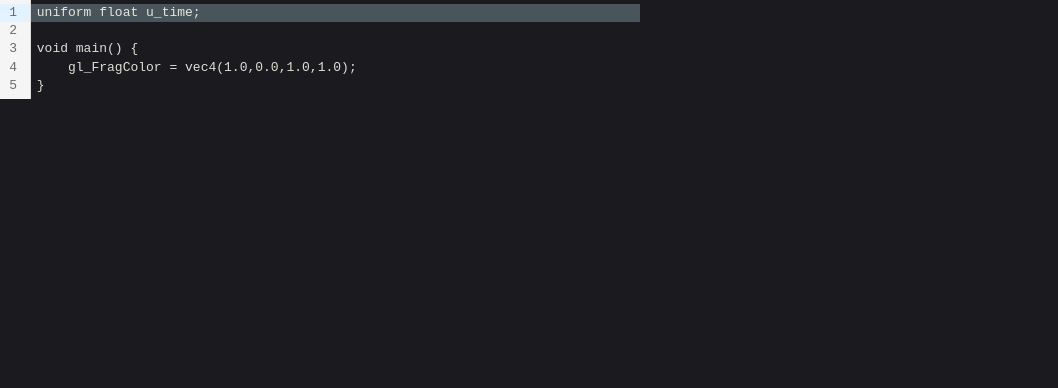
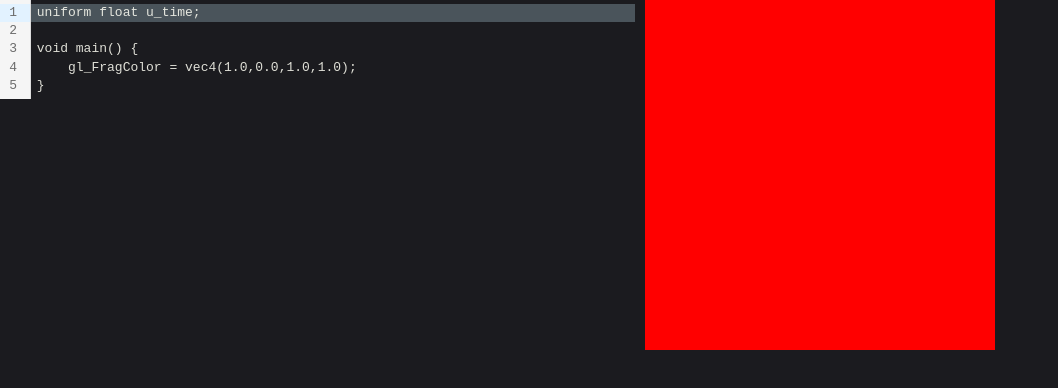
Before and after one commit to 5iveself/orange, a website built with Vite: page orange-app/src/renderer/index.html in a window 1280 px wide. Shown: the whole page, without its empty margins (0-1058 px from the left). Built offline with nearby package versions, Linux system fonts and the light colour scheme.

Commit message:
example code for red square

```diff
--- a/orange-app/src/renderer/assets/main.css
+++ b/orange-app/src/renderer/assets/main.css
@@ -10,6 +10,7 @@ body {
   height: 100%;
   display: flex;
   flex-direction: row;
+  gap: 10px;
 }
 
 #editor {
@@ -23,3 +24,8 @@ body {
   height: 100%;
   flex: 1 1 50%;
 }
+
+#shader-canvas {
+  width: 350px;
+  height: 350px;
+}
--- a/orange-app/src/renderer/src/shader.js
+++ b/orange-app/src/renderer/src/shader.js
@@ -0,0 +1,41 @@
+import * as THREE from 'three';
+
+const canvas = document.getElementById('shader-canvas');
+const renderer = new THREE.WebGLRenderer({ canvas: canvas, antialias: true });
+
+const camera = new THREE.OrthographicCamera(
+  -1, // left
+  1, // right
+  1, // top
+  -1, // bottom
+  -1, // near,
+  1, // far
+);
+
+const scene = new THREE.Scene();
+const plane = new THREE.PlaneGeometry(2, 2);
+const material = new THREE.MeshBasicMaterial({
+  color: 'red',
+});
+scene.add(new THREE.Mesh(plane, material));
+
+function resizeRendererToDisplaySize(renderer) {
+  const canvas = renderer.domElement;
+  const width = canvas.clientWidth;
+  const height = canvas.clientHeight;
+  const needResize = canvas.width !== width || canvas.height !== height;
+  if (needResize) {
+    renderer.setSize(width, height, false);
+  }
+  return needResize;
+}
+
+function render() {
+  resizeRendererToDisplaySize(renderer);
+
+  renderer.render(scene, camera);
+
+  requestAnimationFrame(render);
+}
+
+requestAnimationFrame(render);
```
